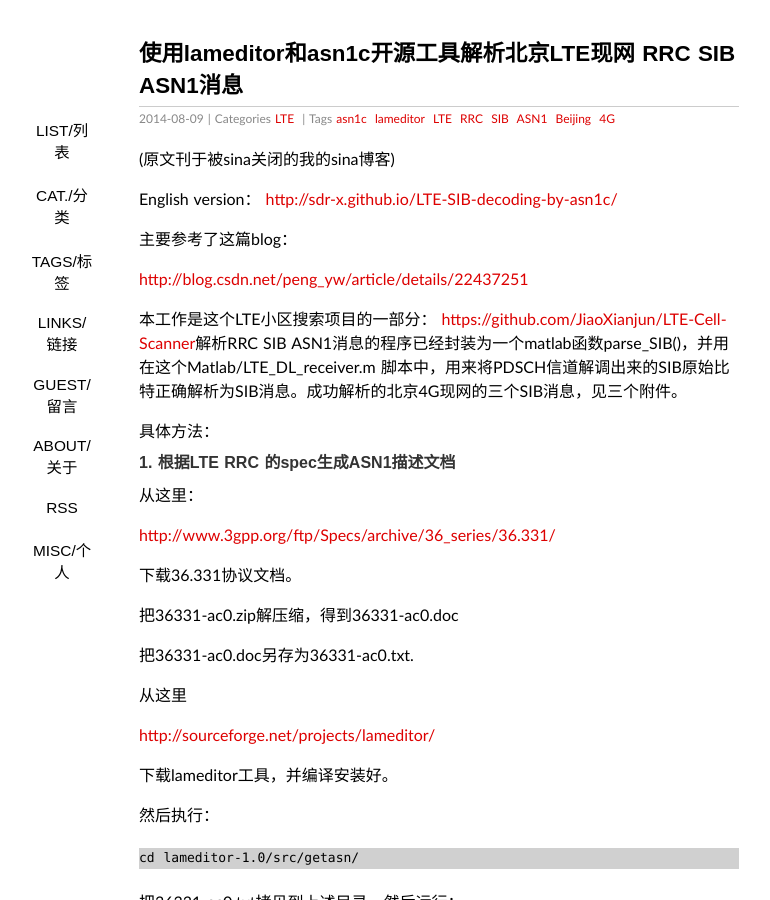
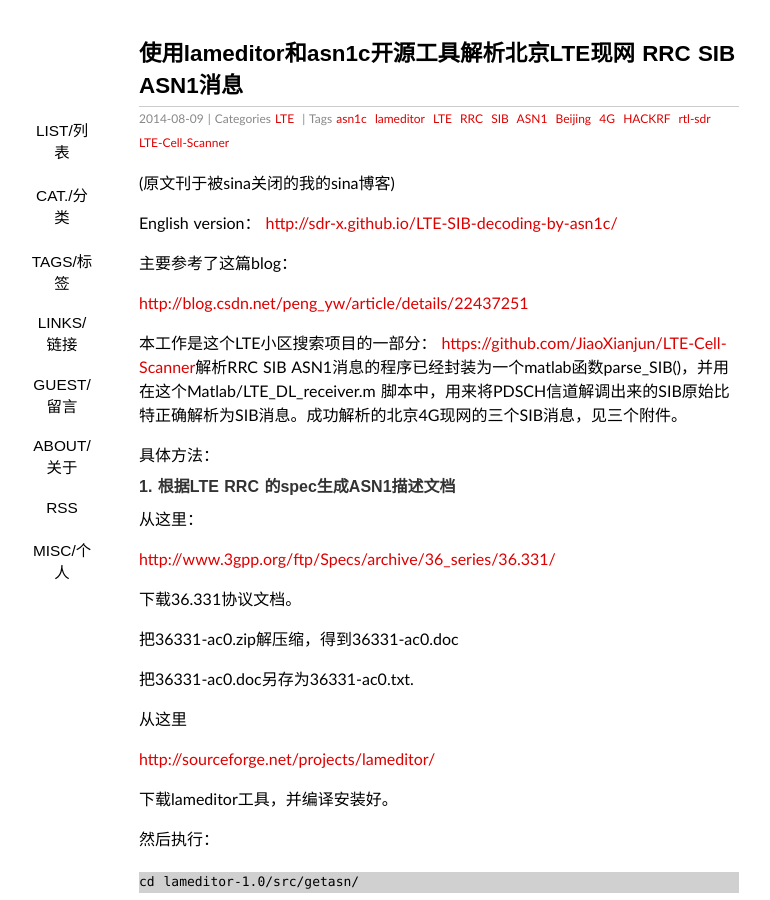
Before and after one commit to sdr-x/sdr-x.github.io, a Jekyll site: the page built from _posts/2014-08-09-使用lameditor和asn1c开源工具解析北京LTE现网 RRC SIB ASN1消息.md, in a window 1280 px wide and 900 px high. Shown: the whole window, without its empty margins (201-971 px from the left). Built offline with Jekyll 4.4.1, drawn with Linux system fonts in a browser that asks for light colours; some web fonts are replaced; Markdown is read by kramdown in place of the engine named in the settings; comment, search, counter and statistics services are not loaded.

Commit message:
Update 2014-08-09-使用lameditor和asn1c开源工具解析北京LTE现网 RRC SIB ASN1消息.md

```diff
--- a/_posts/2014-08-09-使用lameditor和asn1c开源工具解析北京LTE现网 RRC SIB ASN1消息.md
+++ b/_posts/2014-08-09-使用lameditor和asn1c开源工具解析北京LTE现网 RRC SIB ASN1消息.md
@@ -4,7 +4,7 @@ layout: post
 title: 使用lameditor和asn1c开源工具解析北京LTE现网 RRC SIB ASN1消息
 thread: 153
 categories: LTE
-tags:  asn1c lameditor LTE RRC SIB ASN1 Beijing 4G
+tags:  asn1c lameditor LTE RRC SIB ASN1 Beijing 4G HACKRF rtl-sdr LTE-Cell-Scanner
 ---
 
 (原文刊于被sina关闭的我的sina博客)
```
